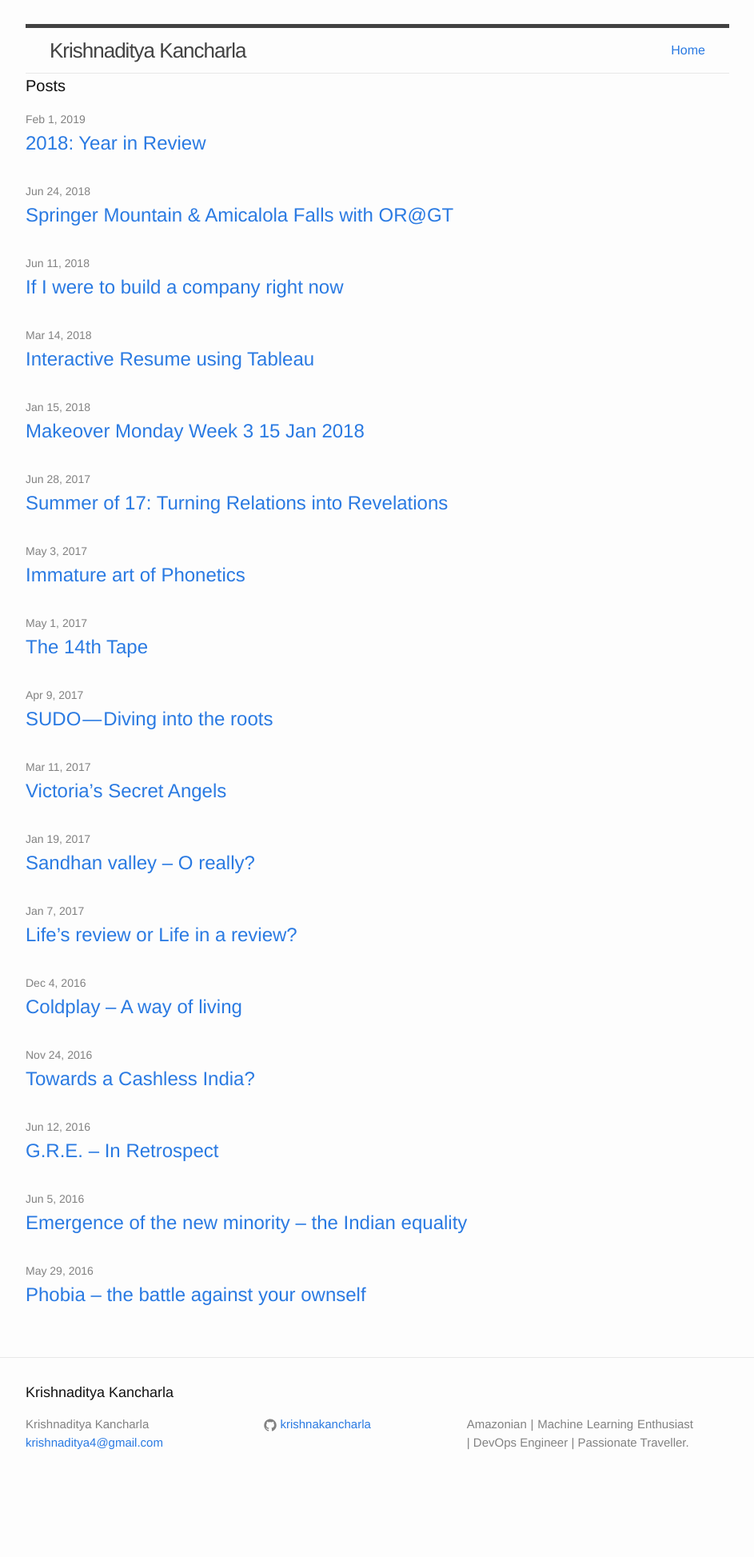
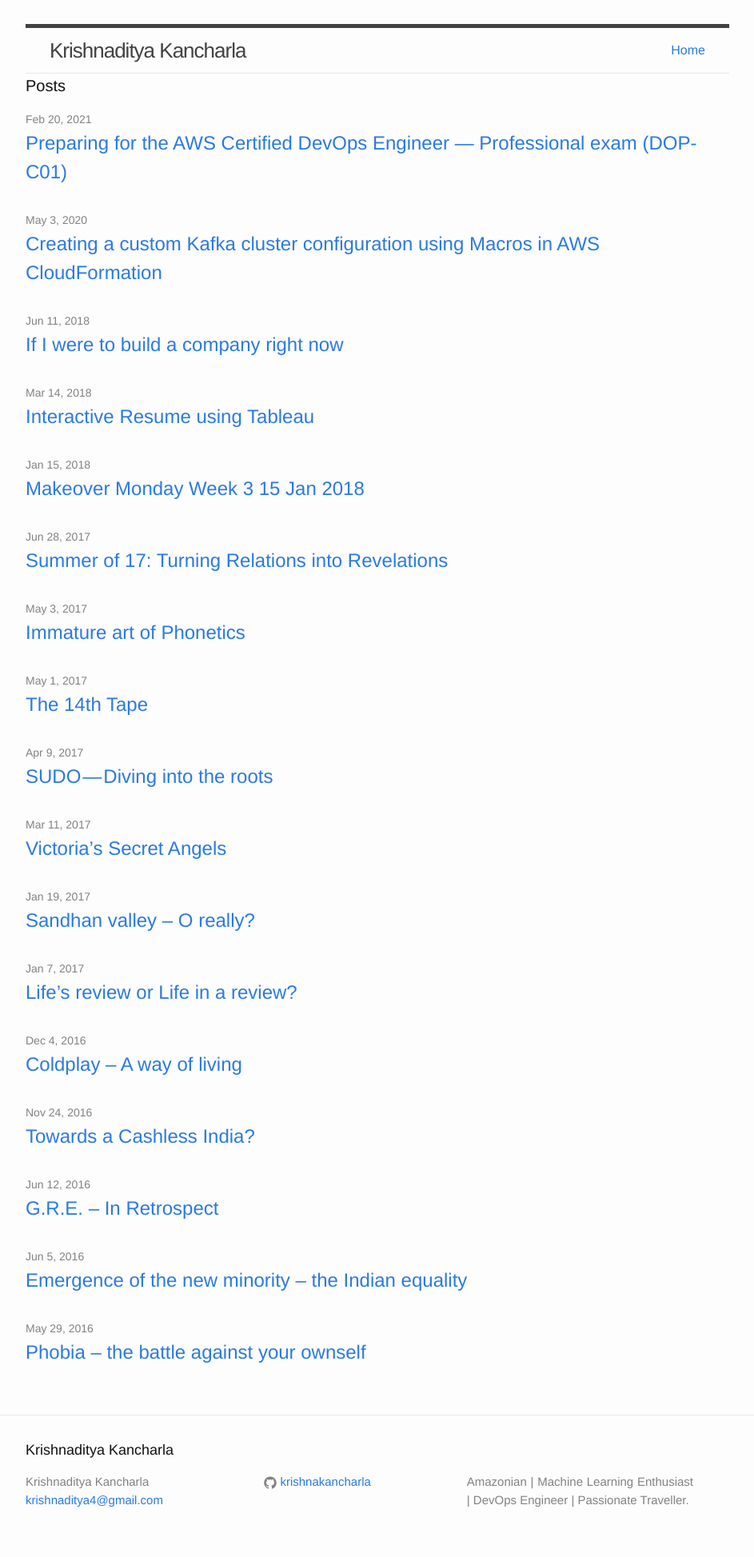
Before and after one commit to krishnakancharla/krishnakancharla.github.io, a Jekyll site: the page built from blogs/index.html, in a window 1280 px wide. Shown: the whole page at 80% size, without its empty margins (168-1111 px from the left). Built offline with Jekyll 4.4.1, drawn with Linux system fonts in a browser that asks for light colours; nearby versions of some CDN libraries; comment, search, counter and statistics services are not loaded; before the commit the page ends 1875 px from its top, so only the background shows below that.

Commit message:
Adding articles section

```diff
--- a/blogs/_posts/2019-02-01-a.mdown
+++ b/blogs/_posts/2019-02-01-a.mdown
@@ -1,8 +1,8 @@
 ---
 layout: post
-title:  "2018: Year in Review"
-date:   2019-02-01 19:47:47
-ahrefurl: https://medium.com/@chai.bapat/2018-year-in-review-6790f2b0cc35
+title:  "Preparing for the AWS Certified DevOps Engineer — Professional exam (DOP-C01)"
+date:   2021-02-20 18:11:11
+ahrefurl: https://krishnakancharla.medium.com/preparing-for-the-aws-certified-devops-engineer-professional-exam-dop-c01-8d8e58de4105
 comments: true
 categories: miscellaneous
 ---
--- a/index.html
+++ b/index.html
@@ -75,6 +75,7 @@ html_title: Krishnaditya Kancharla
           <li class="nav-link wow rubberBand animated" data-wow-delay="1s"><a href="#my-journey">Journey</a></li>
           <li class="nav-link wow rubberBand animated" data-wow-delay="1s"><a href="#programming-quotes">Quotes</a></li>
           <li class="nav-link wow rubberBand animated" data-wow-delay="1s"><a href="#home-footer">Contact</a></li>
+          <li class="nav-link wow rubberBand animated" data-wow-delay="1s"><a href="/blogs">Articles</a></li>
           <li class="nav-link wow rubberBand animated" data-wow-delay="1s"><a href="bucketlist">Bucket List</a></li>
         </ul>
       </nav>
```
Also changed, not shown: blogs/_posts/2018-06-24-a.mdown (+4 -4 lines), 3 other files.
